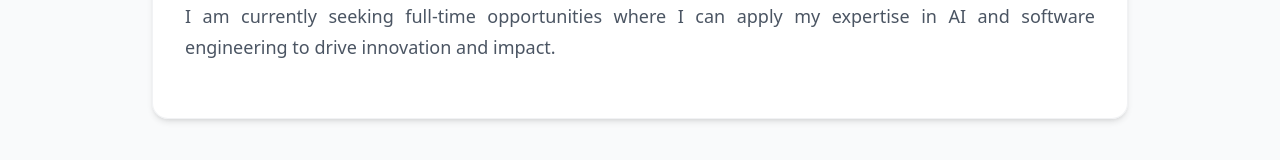
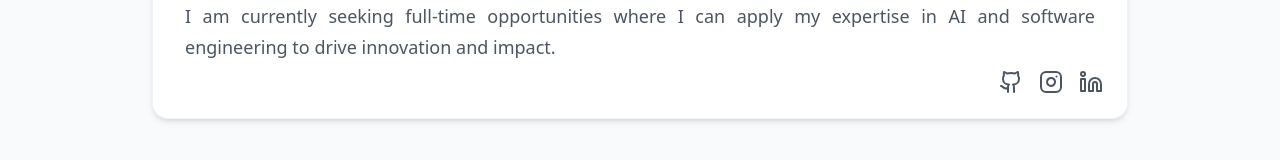
Before and after one commit to Tarif-Khan/tarif-khan.github.io, a React (Vite) app: page / in a window 1280 px wide. Shown: the part 665-825 px from the top of the page. Built offline with nearby package versions, Linux system fonts and the light colour scheme.

Commit message:
Added icons and links

```diff
--- a/package.json
+++ b/package.json
@@ -18,6 +18,7 @@
     "lucide-react": "^0.344.0",
     "react": "^18.3.1",
     "react-dom": "^18.3.1",
+    "react-icons": "^5.4.0",
     "react-router-dom": "^6.28.1",
     "vite-react-typescript-starter": "file:"
   },
--- a/src/pages/Home.tsx
+++ b/src/pages/Home.tsx
@@ -1,4 +1,5 @@
 import React, { useEffect, useState } from 'react';
+import { Github, Instagram, Linkedin } from 'lucide-react';
 import '../styles/home.css';
 
 const Home = () => {
@@ -39,6 +40,32 @@ const Home = () => {
           <p className="intro-text">
             I am currently seeking full-time opportunities where I can apply my expertise in AI and software engineering to drive innovation and impact.
           </p>
+          <div className="absolute bottom-6 right-6 flex gap-4">
+            <a
+              href="https://github.com/tarif-khan"
+              target="_blank"
+              rel="noopener noreferrer"
+              className="text-gray-600 hover:text-gray-900 transition-colors"
+            >
+              <Github className="w-6 h-6" />
+            </a>
+            <a
+              href="https://www.instagram.com/tarifkn"
+              target="_blank"
+              rel="noopener noreferrer"
+              className="text-gray-600 hover:text-gray-900 transition-colors"
+            >
+              <Instagram className="w-6 h-6" />
+            </a>
+            <a
+              href="https://www.linkedin.com/in/tarif-khan-a23897229/"
+              target="_blank"
+              rel="noopener noreferrer"
+              className="text-gray-600 hover:text-gray-900 transition-colors"
+            >
+              <Linkedin className="w-6 h-6" />
+            </a>
+          </div>
         </div>
       </div>
     </div>
```
Also changed, not shown: 1 other file (tests, documents, lock files or other folders).
